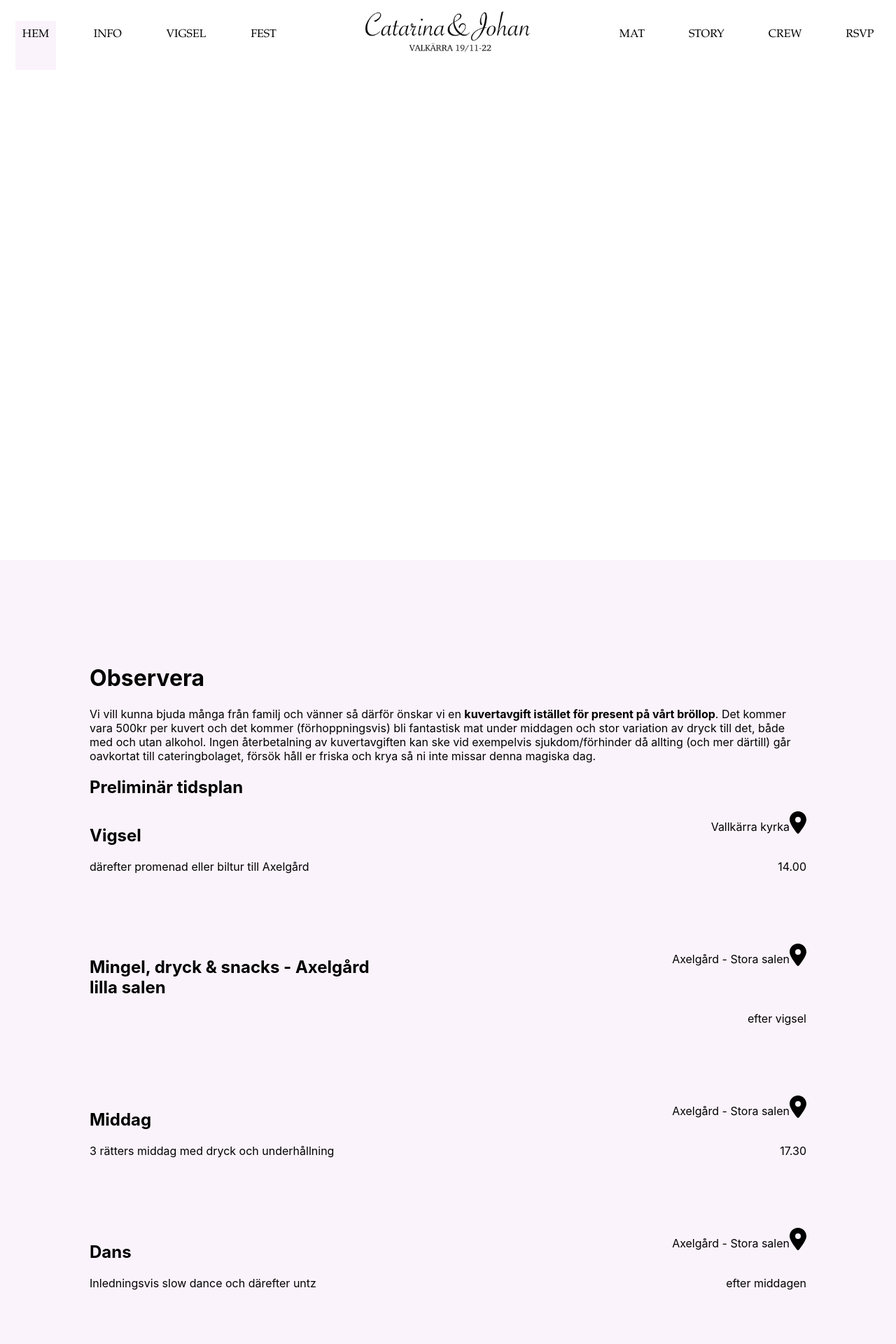
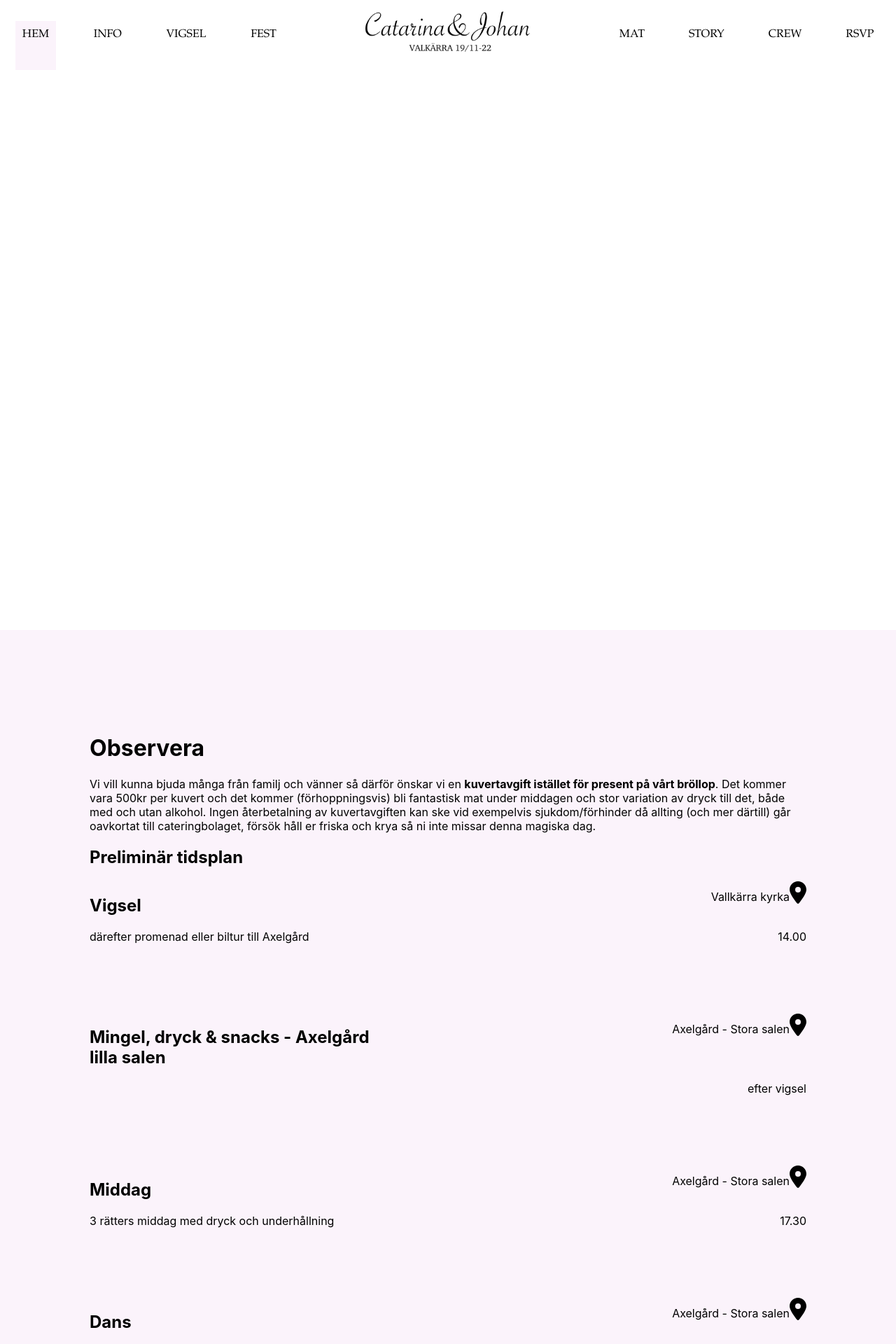
Before and after one commit to brocahontaz/fjallbark-wedding-page, a React (Create React App) app: page /#hem in a window 1280 px wide. Shown: the top 1920 px of the page at 70% size. Built offline with nearby package versions, Linux system fonts and the light colour scheme.

Commit message:
fix: content blocks (#15)

```diff
--- a/src/Main/Crew/Crew.js
+++ b/src/Main/Crew/Crew.js
@@ -1,8 +1,10 @@
 import './Crew.css';
+import ContentBlock from '../components/ContentBlock';
 
 function Crew() {
   return (
     <div id="crew" className="Crew" data-scrollspy>
+      <ContentBlock>
         <h2>Tärnor</h2>
         <span>Jennifer Holst</span>
         <span>Lisa Jakobsson</span>
@@ -19,6 +21,7 @@ function Crew() {
         <span>Linnea</span>
         <h2>DJ</h2>
         <span>Nicholas Salas</span>
+      </ContentBlock>
     </div>
   );
 }
--- a/src/Main/Home/Home.js
+++ b/src/Main/Home/Home.js
@@ -1,8 +1,11 @@
 import './Home.css';
+import ContentBlock from '../components/ContentBlock';
 
 function Home() {
   return (
-    <div className="Home" id="hem" data-scrollspy />
+    <div className="Home" id="hem" data-scrollspy>
+      <ContentBlock />
+    </div>
   );
 }
 
--- a/src/Main/Info/Info.css
+++ b/src/Main/Info/Info.css
@@ -1,7 +1,6 @@
 .Info {
   width: 100%;
   min-height: 800px;
-  padding: 10%;
   box-sizing: border-box;
   background: #fbf3fb;
   display: flex;
--- a/src/Main/Info/Info.js
+++ b/src/Main/Info/Info.js
@@ -1,10 +1,12 @@
 /* eslint-disable max-len */
 import './Info.css';
 import Event from '../components/Event';
+import ContentBlock from '../components/ContentBlock';
 
 function Info() {
   return (
     <div className="Info" id="info" data-scrollspy>
+      <ContentBlock>
         <h1>Observera</h1>
         <div>
           Vi vill kunna bjuda många från familj och vänner så därför önskar vi en
@@ -44,7 +46,7 @@ function Info() {
           extra="Enklare korv med bröd"
           time="senast kl 01"
         />
-
+      </ContentBlock>
     </div>
   );
 }
--- a/src/Main/Main.css
+++ b/src/Main/Main.css
@@ -1,4 +1,5 @@
 .Main {
   width: 100%;
   background-color: #FFFFFF;
+  margin-top: 100px;
 }
--- a/src/Main/Main.js
+++ b/src/Main/Main.js
@@ -11,8 +11,8 @@ function Main() {
     <div className="Main">
       <Home />
       <Info />
+      <Menu />
       <Story />
-      <Menu />
       <Crew />
     </div>
   );
--- a/src/Main/Menu/Menu.css
+++ b/src/Main/Menu/Menu.css
@@ -2,6 +2,8 @@
   width: 100%;
   height: 800px;
   background: #fbf3fb;
+  scroll-padding-top: 100px;
+  box-sizing: border-box;
 }
 
 .Menu h2 {
--- a/src/Main/Menu/Menu.js
+++ b/src/Main/Menu/Menu.js
@@ -1,10 +1,12 @@
 /* eslint-disable max-len */
+import ContentBlock from '../components/ContentBlock';
 import './Menu.css';
 
 function Menu() {
   return (
+
     <div className="Menu" id="mat" data-scrollspy>
-
+      <ContentBlock>
         <h2>Preliminär meny</h2>
         <br />
 
@@ -35,8 +37,9 @@ function Menu() {
         <br />
 
         Maten kommer lagas och serveras av Segers Mat, givetvis tillgodoser de anmälda matpreferenser!
+      </ContentBlock>
+    </div>
 
-    </div>
   );
 }
 
--- a/src/Main/components/ContentBlock/ContentBlock.css
+++ b/src/Main/components/ContentBlock/ContentBlock.css
@@ -1,5 +1,6 @@
 .ContentBlock {
   width: 100%;
-  height: 800px;
-  background: #fbf3fb;
+  height: 100%;
+  padding: 10%;
+  box-sizing: border-box;
 }
--- a/src/Main/components/ContentBlock/ContentBlock.js
+++ b/src/Main/components/ContentBlock/ContentBlock.js
@@ -1,9 +1,20 @@
 import './ContentBlock.css';
+import PropTypes from 'prop-types';
 
-function ContentBlock() {
+function ContentBlock({ children }) {
   return (
-    <div className="ContentBlock" />
+    <div className="ContentBlock">
+      {children}
+    </div>
   );
 }
 
+ContentBlock.propTypes = {
+  children: PropTypes.arrayOf(PropTypes.element)
+};
+
+ContentBlock.defaultProps = {
+  children: ''
+};
+
 export default ContentBlock;
```
Lines whose indentation alone changed are shown as unchanged.
